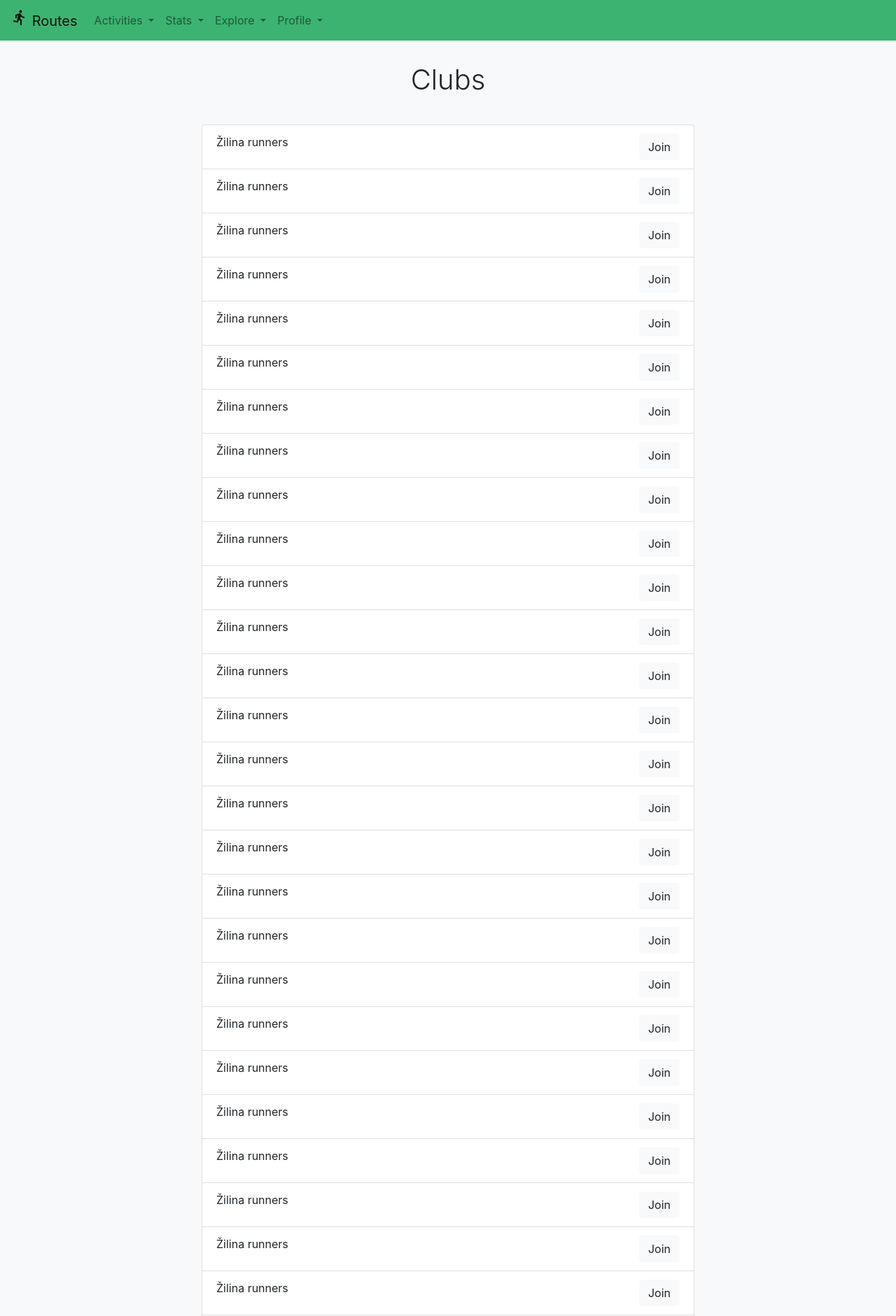
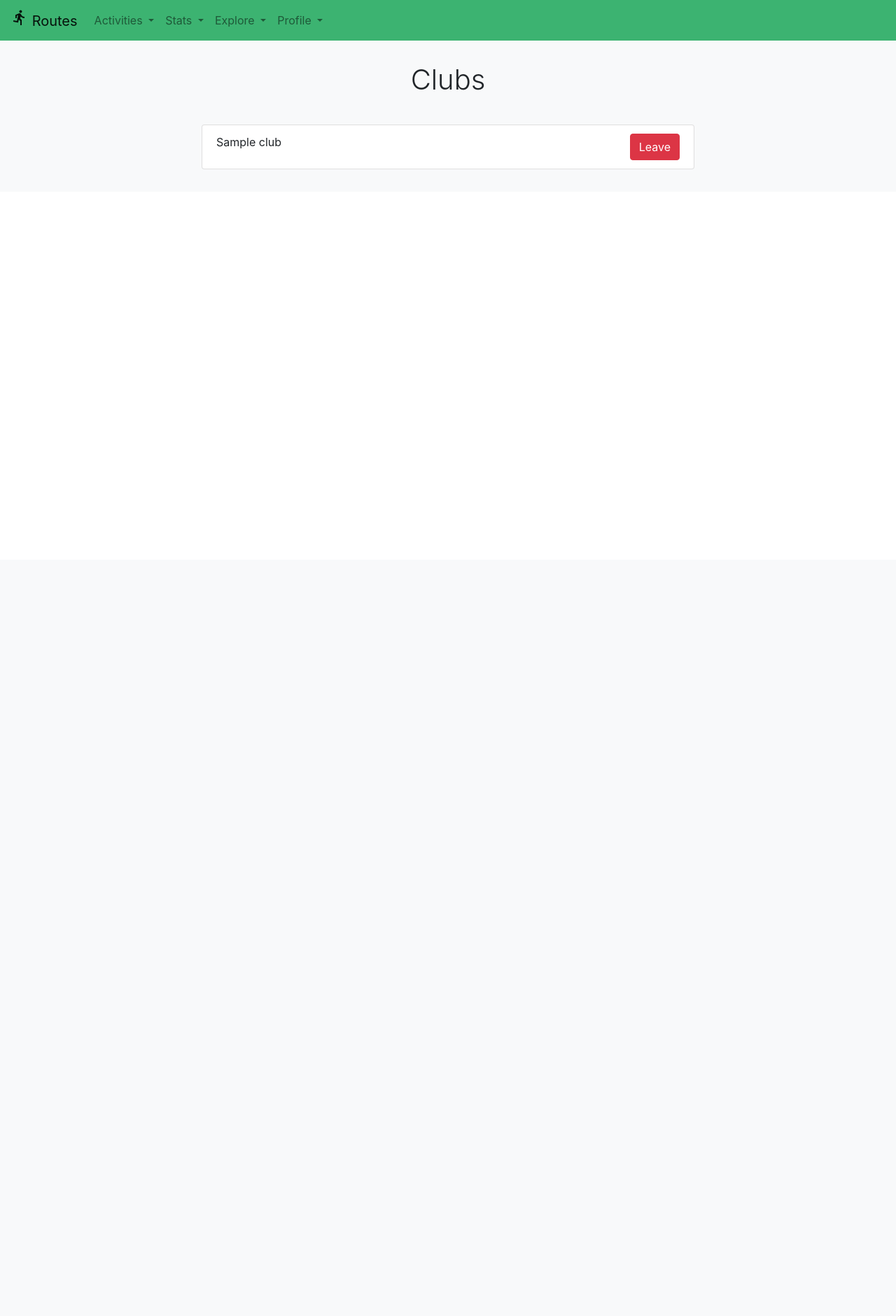
Before and after one commit to Juggler98/routes, a PHP site: page /clubs.php in a window 1280 px wide. Shown: the top 1881 px of the page at 70% size. After the commit the page ends 242 px from the top, so only its background shows below. Run offline with PHP 8.4, Linux system fonts and the light colour scheme; the visitor is signed in with stand-in values (Sample User, id 1); tables that the repository leaves empty or names only in its code hold one stand-in row (values such as "Sample post"); some libraries are stand-ins or nearby versions.

Commit message:
Added clubs

```diff
--- /dev/null
+++ b/class/Club.php
@@ -0,0 +1,59 @@
+<?php
+
+
+class Club
+{
+    private $id;
+    private $title;
+    private $type;
+    private $membership;
+
+    public function __construct($id, $title, $type)
+    {
+        $this->id = $id;
+        $this->title = $title;
+        $this->type = $type;
+        $this->membership = false;
+    }
+
+    /**
+     * @return mixed
+     */
+    public function getId()
+    {
+        return $this->id;
+    }
+
+    /**
+     * @return mixed
+     */
+    public function getTitle()
+    {
+        return $this->title;
+    }
+
+    /**
+     * @return mixed
+     */
+    public function getType()
+    {
+        return $this->type;
+    }
+
+    /**
+     * @return false
+     */
+    public function getMembership()
+    {
+        return $this->membership;
+    }
+
+    /**
+     * @param false $membership
+     */
+    public function setMembership($membership): void
+    {
+        $this->membership = $membership;
+    }
+
+}
--- a/class/DBStorage.php
+++ b/class/DBStorage.php
@@ -87,6 +87,23 @@ class DBStorage
         return $athletes;
     }
 
+    function loadAllClubs() {
+        $clubs = [];
+        $stmt = $this->db->prepare('SELECT * FROM club');
+        $stmt->execute();
+        $dbClubs = $stmt->fetchAll();
+        foreach ($dbClubs as $club) {
+            $clubs[] = new Club($club['id_club'], $club['title_club'], 1);
+        }
+        $stmt = $this->db->prepare('SELECT id_club FROM membership where id_user = ?');
+        $stmt->execute([$_SESSION['id']]);
+        $dbClubs = $stmt->fetchAll();
+        foreach ($dbClubs as $club) {
+            $clubs[$club['id_club'] - 1]->setMembership(true);
+        }
+        return $clubs;
+    }
+
     function follow($id)
     {
         $stmt = $this->db->prepare('INSERT INTO following (id_user, id_friend)
@@ -97,6 +114,19 @@ class DBStorage
     function unfollow($id)
     {
         $stmt = $this->db->prepare('DELETE FROM following where id_user = ? and id_friend = ?');
+        return $stmt->execute([$_SESSION['id'], $id]);
+    }
+
+    function join($id)
+    {
+        $stmt = $this->db->prepare('INSERT INTO membership (id_user, id_club)
+                                                VALUES (?, ?)');
+        return $stmt->execute([$_SESSION['id'], $id]);
+    }
+
+    function leave($id)
+    {
+        $stmt = $this->db->prepare('DELETE FROM membership where id_user = ? and id_club = ?');
         return $stmt->execute([$_SESSION['id'], $id]);
     }
 
@@ -133,11 +163,13 @@ class DBStorage
         return false;
     }
 
-
     function changePassword($newPassword)
     {
-        $stmt = $this->db->prepare('UPDATE user SET password = ? WHERE id_user = ?');
-        return $stmt->execute([$newPassword, $_SESSION['id']]);
+        if (!$this->checkPassword($newPassword)) {
+            $stmt = $this->db->prepare('UPDATE user SET password = ? WHERE id_user = ?');
+            return $stmt->execute([$newPassword, $_SESSION['id']]);
+        }
+        return false;
     }
 
 
--- a/clubs.php
+++ b/clubs.php
@@ -1,3 +1,18 @@
+<?php
+include './class/DBStorage.php';
+include './class/Activity.php';
+include './class/Athlete.php';
+include './class/Club.php';
+
+session_start();
+
+if (!isset($_SESSION['logged']) || $_SESSION['logged'] != true) {
+    header("Location: /tracking/login.php");
+    exit();
+}
+
+?>
+
 <!DOCTYPE html>
 <html lang="en">
 <head>
@@ -32,16 +47,42 @@
         <h1 class="page-title">Clubs</h1>
     </div>
 
+    <form method="post">
     <ul class="list-group list-width">
+
         <?php
-        for ($i = 0; $i < 50; $i++) {
-            echo '<li class="list-group-item">Žilina runners
-                        <button type="button" class="btn btn-light btn-ath">Join</button></li>';
 
+        $storage = new DBStorage();
+        $clubs = $storage->loadAllClubs();
+
+        if (isset($_POST['id'])) {
+            if ($clubs[$_POST['id']-1]->getMembership()) {
+                $storage->leave($_POST['id']);
+            } else {
+                $storage->join($_POST['id']);
+            }
         }
+
+        $clubs = $storage->loadAllClubs();
+
+        $id = 1;
+        /** @var Club $club */
+        foreach ($clubs as $club) {
+            echo '<li class="list-group-item" style="min-height: 64px">' . $club->getTitle();
+                if ($club->getMembership()) {
+                    echo '<button type="submit" value="'.$id.'" name="id" class="btn btn-danger btn-ath">Leave</button></li>';
+                } else {
+                    echo '<button type="submit" value="'.$id.'" name="id" class="btn btn-success btn-ath">Join</button></li>';
+                }
+            ++$id;
+        }
+
+
+
+
         ?>
     </ul>
-
+    </form>
 </div>
 
 <script>
```
Also changed, not shown: settings.php (+9 -4 lines).
